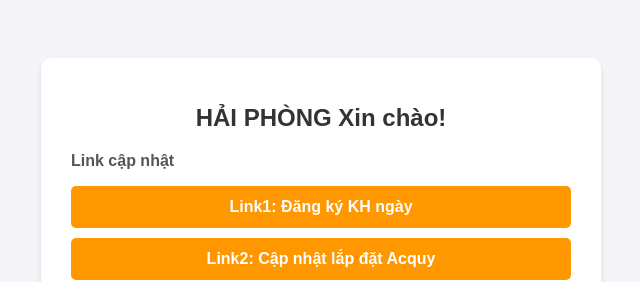
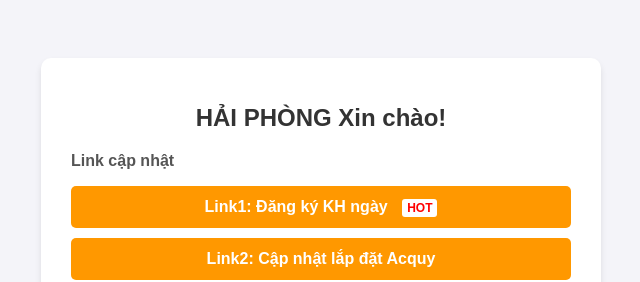
Before and after one commit to codienhpg/codien_links, a plain HTML site: page index.html in a window 1280 px wide. Shown: the top 282 px of the page, without its empty margins (319-959 px from the left). Drawn offline with Linux system fonts and the light colour scheme.

Commit message:
Update index.html

```diff
--- a/index.html
+++ b/index.html
@@ -16,6 +16,23 @@
         #btn-orange:hover {
             background-color: #e68a00; /* Màu cam đậm hơn khi rê chuột vào (giống các nút khác đổi sang xanh đậm) */
         }
+                /* Hiệu ứng nhấp nháy */
+        @keyframes blink {
+            0% { opacity: 1; }
+            50% { opacity: 0; }
+            100% { opacity: 1; }
+        }
+
+        .hot-text {
+            color: red;
+            font-weight: bold;
+            margin-left: 10px;
+            animation: blink 1s linear infinite;
+            background-color: white; /* Tạo nền trắng để nổi bật trên nền cam */
+            padding: 2px 5px;
+            border-radius: 3px;
+            font-size: 12px;
+        }
     </style>
 </head>
 <body>
@@ -23,7 +40,7 @@
         <h1>HẢI PHÒNG Xin chào!</h1>
 
         <h3 style="color: #555; margin-top: 20px;font-size: 16px; text-align: left;">Link cập nhật</h3>
-        <a id="btn-orange" href="https://forms.gle/cZGDaQenMoC4SzuD8" class="link-btn" target="_blank">Link1: Đăng ký KH ngày</a>
+        <a id="btn-orange" href="https://forms.gle/cZGDaQenMoC4SzuD8" class="link-btn" target="_blank">Link1: Đăng ký KH ngày <span class="hot-text">HOT</span></a>
         <a id="btn-orange" href="https://docs.google.com/spreadsheets/d/1A7AhuuOwdz5R0Lk5TJ4AcP48Rq29MHsxy9kaHcl43oM/edit?gid=2048279573#gid=2048279573" class="link-btn" target="_blank">Link2: Cập nhật lắp đặt Acquy</a>
 
         <!-- <a href="https://script.google.com/macros/s/AKfycbzqSUFy1mkHSx_wOr7LifJRJhGh3LfXZvig5oxX2hIKLY7OZO3ee5wHrCYAmlYxRD2A/exec" class="link-btn" target="_blank">Xem kết quả cập nhập Acquy</a> -->
```
